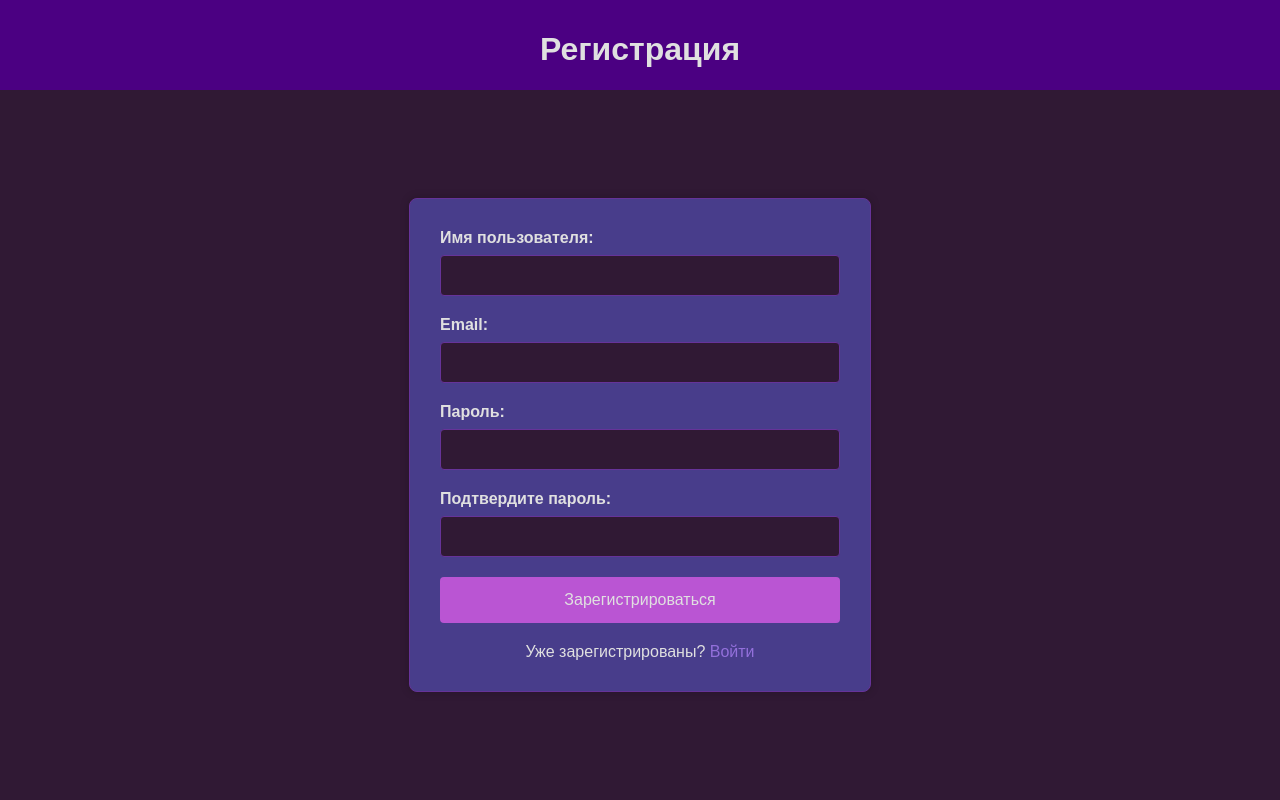
After one commit to Zhumakov/anonymous_messages, a FastAPI app: template source/front/templates/register.html in a window 1280 px wide. The commit adds this page. Run offline with FastAPI, Linux system fonts and the light colour scheme; the template is opened without the code that fills it, so the values that code supplies are empty; parts of the project's set-up code (start-up, migrations or seed data) failed here and were passed over.

Commit message:
Register page has been created.

```diff
--- a/source/front/router.py
+++ b/source/front/router.py
@@ -26,6 +26,10 @@ async def main_page(request: Request):
             "request": request,
             "user": users[0],
             "messages": messages,
-            "message_type": "recived",
         },
     )
+
+
+@router.get("/register", description="Register page", response_class=HTMLResponse)
+async def register_page(request: Request):
+    return templates.TemplateResponse("register.html", context={"request": request})
--- a/source/front/templates/index.html
+++ b/source/front/templates/index.html
@@ -5,8 +5,8 @@
   <meta name="viewport" content="width=device-width, initial-scale=1.0">
   <title>Анонимный сайт</title>
   <link rel="stylesheet" href="{{ url_for('static', path='/css/colors.css') }}">
-    <link rel="stylesheet" href="{{ url_for('static', path='/css/style.css') }}">
-    <script src="{{ url_for('static', path='/js/script.js') }}"></script>
+  <link rel="stylesheet" href="{{ url_for('static', path='/css/index_style.css') }}">
+  <script src="{{ url_for('static', path='/js/index_script.js') }}"></script>
 </head>
 <body>
   <header>
--- /dev/null
+++ b/source/front/templates/register.html
@@ -0,0 +1,49 @@
+<!DOCTYPE html>
+<html lang="ru">
+<head>
+  <meta charset="UTF-8">
+  <meta name="viewport" content="width=device-width, initial-scale=1.0">
+  <title>Регистрация</title>
+  <link rel="stylesheet" href="{{ url_for('static', path='/css/colors.css') }}">
+  <link rel="stylesheet" href="{{ url_for('static', path='/css/register_style.css') }}">
+  <script src="{{ url_for('static', path='/js/register_script.js') }}"></script>
+</head>
+<body>
+  <header>
+      <h1>Регистрация</h1>
+  </header>
+
+  <main>
+    <section class="form-container">
+      <form id="registerForm">
+        <div class="form-group">
+          <label for="username">Имя пользователя:</label>
+          <input type="text" id="username" name="username" required>
+        </div>
+
+        <div class="form-group">
+          <label for="email">Email:</label>
+          <input type="email" id="email" name="email" required>
+        </div>
+
+        <div class="form-group">
+          <label for="password">Пароль:</label>
+          <input type="password" id="password" name="password" required>
+        </div>
+
+        <div class="form-group">
+          <label for="repeat_password">Подтвердите пароль:</label>
+          <input type="password" id="confirm_password" name="confirm_password" required>
+          <span id="password_error" class="error-message"></span>
+        </div>
+
+        <button type="submit" class="button">Зарегистрироваться</button>
+
+        <div class="message">
+          Уже зарегистрированы? <a href="#" class="link">Войти</a>
+        </div>
+      </form>
+    </section>
+  </main>
+</body>
+</html>
--- a/source/main.py
+++ b/source/main.py
@@ -1,6 +1,6 @@
 from contextlib import asynccontextmanager
 
-from fastapi import FastAPI, Request, staticfiles
+from fastapi import FastAPI, staticfiles
 
 from source.auth.router import router as auth_router
 from source.exceptions import config_app
@@ -20,8 +20,8 @@ app = FastAPI(
     lifespan=lifespan,
 )
 
-app.include_router(router=auth_router)
-app.include_router(router=messages_router)
+app.include_router(router=auth_router, prefix="/api")
+app.include_router(router=messages_router, prefix="/api")
 app.include_router(router=front_router)
 
 config_app.bind_auth_exc_handlers_with_app(app)
--- a/source/migration/env.py
+++ b/source/migration/env.py
@@ -8,6 +8,7 @@ from sqlalchemy.ext.asyncio import async_engine_from_config
 
 from source.auth.models import User
 from source.database_service.database_config import DATABASE_URL, Base
+from source.messages.models import Message
 
 # this is the Alembic Config object, which provides
 # access to the values within the .ini file in use.
--- a/source/settings.py
+++ b/source/settings.py
@@ -1,5 +1,6 @@
 """Этот модуль создаёт класс с настройками для проекта."""
 
+import os
 from typing import Literal
 
 from pydantic_settings import BaseSettings, SettingsConfigDict
@@ -31,7 +32,7 @@ class Settings(BaseSettings):
     SMTP_USER: str
     SMTP_PASS: str
 
-    model_config = SettingsConfigDict(env_file=".env")
+    model_config = SettingsConfigDict(env_file=f"{os.getenv('ENV_PATH')}")
 
 
 settings = Settings()
--- a/source/static/css/style.css
+++ b/source/static/css/index_style.css
@@ -85,7 +85,7 @@ main {
 }
 
 .tab-button:hover {
-    background-color: var(--active-button-color);;
+    background-color: var(--active-button-color);
 }
 
 .tab-button:active {
--- /dev/null
+++ b/source/static/css/register_style.css
@@ -0,0 +1,91 @@
+body {
+    font-family: sans-serif;
+    background-color: var(--background-color);
+    color: var(--text-color);
+    margin: 0;
+    display: flex;
+    flex-direction: column;
+    min-height: 100vh;
+}
+
+header {
+    background-color: var(--header-footer-color);
+    padding: 10px 20px 0 20px;
+    text-align: center;
+}
+
+main {
+    flex: 1;
+    display: flex;
+    justify-content: center;
+    align-items: center;
+}
+
+.form-container {
+    background-color: var(--message-background-color);
+    border: 1px solid var(--border-color);
+    border-radius: 8px;
+    padding: 30px;
+    width: 400px;
+    box-shadow: 0 0 10px rgba(0, 0, 0, 0.2);
+}
+
+.form-group {
+    margin-bottom: 20px;
+}
+
+label {
+    display: block;
+    margin-bottom: 8px;
+    font-weight: bold;
+}
+
+input[type="text"],
+input[type="email"],
+input[type="password"] {
+    width: 100%;
+    padding: 12px;
+    border: 1px solid var(--border-color);
+    border-radius: 4px;
+    background-color: var(--background-color);
+    color: var(--text-color);
+    box-sizing: border-box;
+}
+
+input[type="text"]:focus,
+input[type="email"]:focus,
+input[type="password"]:focus {
+    outline: none;
+    border-color: var(--button-color);
+    box-shadow: 0 0 5px var(--button-color);
+}
+
+.button {
+    background-color: var(--button-color);
+    color: var(--text-color);
+    padding: 14px 20px;
+    border: none;
+    border-radius: 4px;
+    cursor: pointer;
+    width: 100%;
+    font-size: 16px;
+    transition: background-color 0.3s ease;
+}
+
+.button:hover {
+    background-color: var(--active-button-color);
+}
+
+.message {
+    text-align: center;
+    margin-top: 20px;
+}
+
+.link {
+    color: var(--botton-link-color);
+    text-decoration: none;
+}
+
+.link:hover {
+    text-decoration: underline;
+}
--- a/source/static/js/script.js
+++ b/source/static/js/index_script.js
@@ -20,7 +20,7 @@ document.addEventListener('DOMContentLoaded', function() {
   // Функция для загрузки сообщений из API
   function loadMessages(tab) {
     // Определяем URL API в зависимости от выбранной вкладки
-    let apiUrl = `/message/${tab}`; // Пример: /api/messages/accepted, /api/messages/replies, /api/messages/sent
+    let apiUrl = `/api/message/${tab}`;
 
     // Показываем индикатор загрузки
     messageContainer.innerHTML = '<div class="loading">Загрузка...</div>';
@@ -55,7 +55,7 @@ document.addEventListener('DOMContentLoaded', function() {
         // Пример отображения данных сообщения (замените на свои поля)
         messageElement.innerHTML = `
           <div class="message-header">
-            <span class="sender">${message.sender || 'Неизвестный отправитель'}</span>
+            <span class="sender">Неизвестный отправитель</span>
             <span class="date">${message.date || 'Неизвестная дата'}</span>
           </div>
           <div class="message-body">
--- /dev/null
+++ b/source/static/js/register_script.js
@@ -0,0 +1,51 @@
+document.addEventListener('DOMContentLoaded', function() {
+    const form = document.getElementById('registerForm');
+    const passwordField = document.getElementById('password');
+    const confirmPasswordField = document.getElementById('confirm_password');
+    const passwordError = document.getElementById('password_error');
+
+    form.addEventListener('submit', function(event) {
+        event.preventDefault(); // Предотвращаем отправку формы обычным способом
+
+        if (passwordField.value !== confirmPasswordField.value) {
+            passwordError.textContent = 'Пароли не совпадают';
+            confirmPasswordField.focus();
+            return;
+        } else {
+            passwordError.textContent = '';
+        }
+
+        // Собираем данные формы в объект
+        const formData = {
+            username: document.getElementById('username').value,
+            email: document.getElementById('email').value,
+            password: document.getElementById('password').value,
+        };
+
+        fetch('/api/users', {
+            method: 'POST',
+            headers: {
+                'Content-Type': 'application/json' // Указываем, что отправляем JSON
+            },
+            body: JSON.stringify(formData) // Преобразуем объект в JSON-строку
+        })
+        .then(response => {
+            if (response.ok) {
+                // Успешная регистрация, перенаправляем на главную страницу
+                window.location.href = '/';
+            } else {
+                // Ошибка при регистрации
+                console.error('Ошибка при регистрации:', response.status);
+                // Можно получить текст ошибки из response.text() или response.json() и показать пользователю
+                response.text().then(text => {
+                    console.error("Ошибка:", text);
+                    // Добавь код для отображения ошибки на странице
+                });
+            }
+        })
+        .catch(error => {
+            console.error('Ошибка сети:', error);
+            // Обработать ошибку сети и показать сообщение пользователю
+        });
+    });
+});
```
Also changed, not shown: source/migration/versions/3ca2eb28739d_added_a_refresh_token_id_column_in_.py (deleted, +0 -32 lines), source/migration/versions/9d86819199dc_create_all_tables.py (renamed from source/migration/versions/60319fdf5652_create_a_users_table.py, +18 -4 lines). Lines whose indentation alone changed are shown as unchanged.
